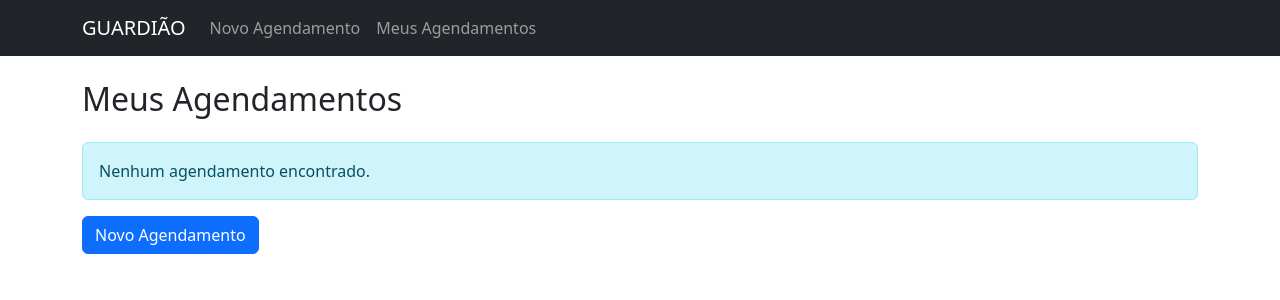
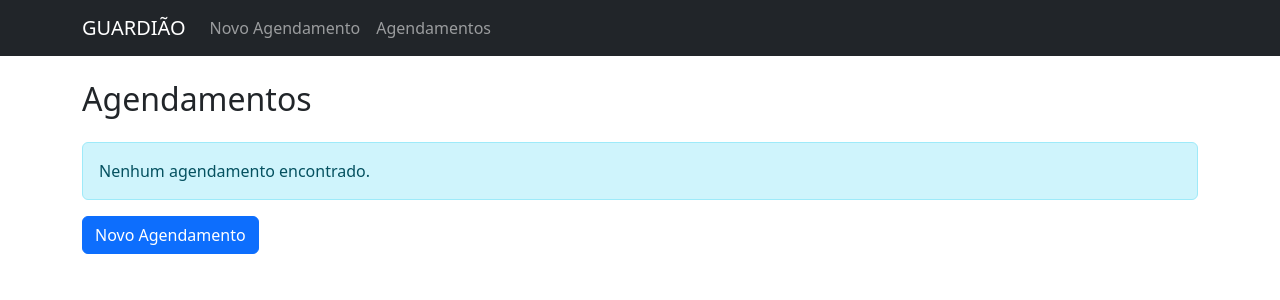
Before and after one commit to iot-guardiao/guardiao-web-flask, a Flask app: page /meus-agendamentos in a window 1280 px wide. Shown: the top 300 px of the page. Run offline with Flask 3, Linux system fonts and the light colour scheme; data that the repository does not hold is empty.

Commit message:
update booking terminology for consistency across templates

```diff
--- a/app/templates/base.html
+++ b/app/templates/base.html
@@ -19,7 +19,7 @@
                         <a class="nav-link" href="{{ url_for('main.new_booking') }}">Novo Agendamento</a>
                     </li>
                     <li class="nav-item">
-                        <a class="nav-link" href="{{ url_for('main.my_bookings') }}">Meus Agendamentos</a>
+                        <a class="nav-link" href="{{ url_for('main.my_bookings') }}">Agendamentos</a>
                     </li>
                 </ul>
             </div>
--- a/app/templates/booking_form.html
+++ b/app/templates/booking_form.html
@@ -19,7 +19,7 @@
                     <div class="mb-3">
                         <label for="sala" class="form-label">Sala:</label>
                         <select class="form-control" id="sala" name="sala" required>
-                            <option value="Sala 01">Sala 01</option>
+                            <option value="Sala01">Sala 01</option>
                             <option value="Leg01">Leg01</option>
                         </select>
                     </div>
--- a/app/templates/home.html
+++ b/app/templates/home.html
@@ -9,7 +9,7 @@
         <div class="col-md-6">
             <div class="d-grid gap-3">
                 <a href="{{ url_for('main.new_booking') }}" class="btn btn-primary btn-lg">Novo Agendamento</a>
-                <a href="{{ url_for('main.my_bookings') }}" class="btn btn-secondary btn-lg">Meus Agendamentos</a>
+                <a href="{{ url_for('main.my_bookings') }}" class="btn btn-secondary btn-lg">Agendamentos</a>
             </div>
         </div>
     </div>
--- a/app/templates/my_bookings.html
+++ b/app/templates/my_bookings.html
@@ -1,9 +1,9 @@
 {% extends "base.html" %}
 
-{% block title %}Meus Agendamentos{% endblock %}
+{% block title %}Agendamentos{% endblock %}
 
 {% block content %}
-<h2 class="mb-4">Meus Agendamentos</h2>
+<h2 class="mb-4">Agendamentos</h2>
 
 {% if bookings %}
     <div class="row">
```
